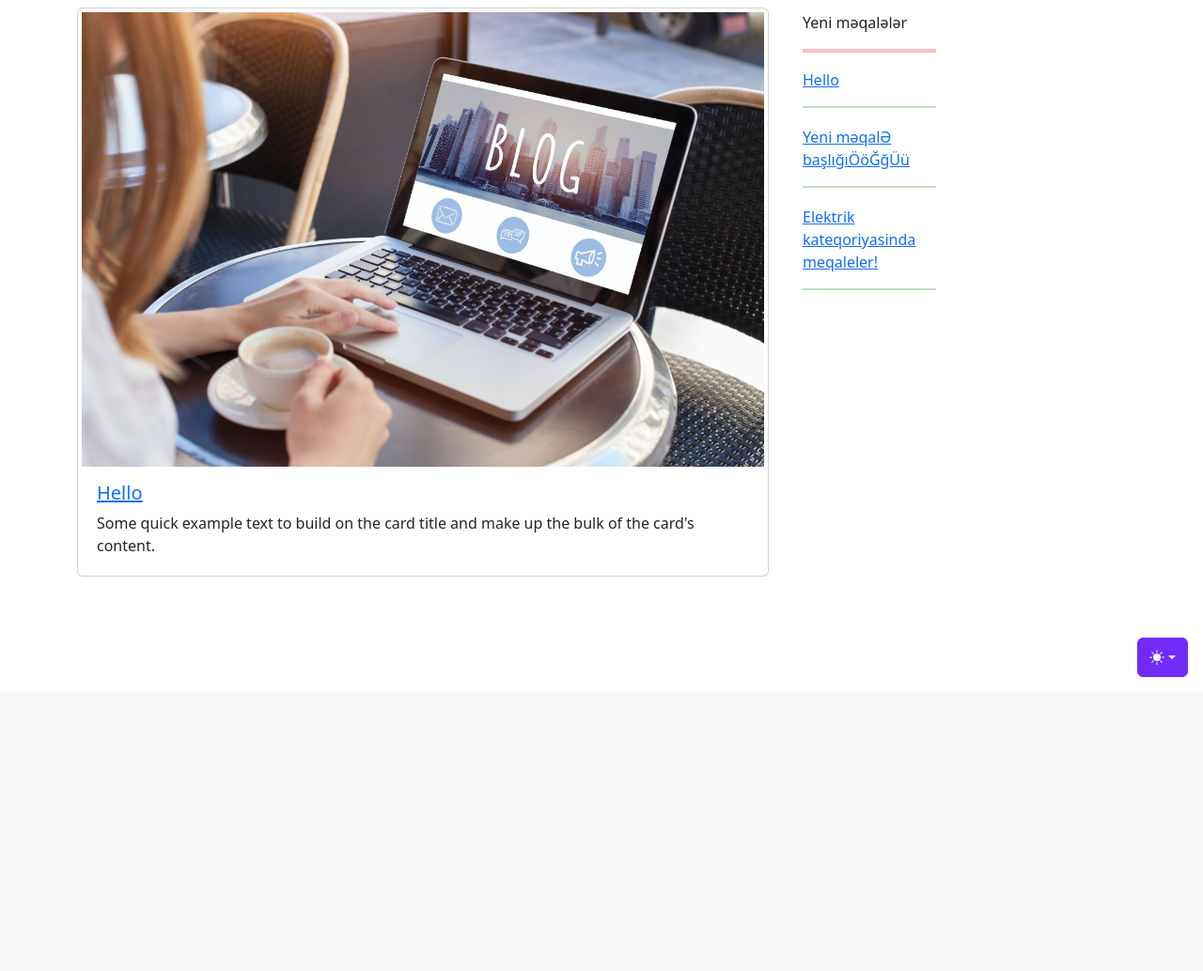
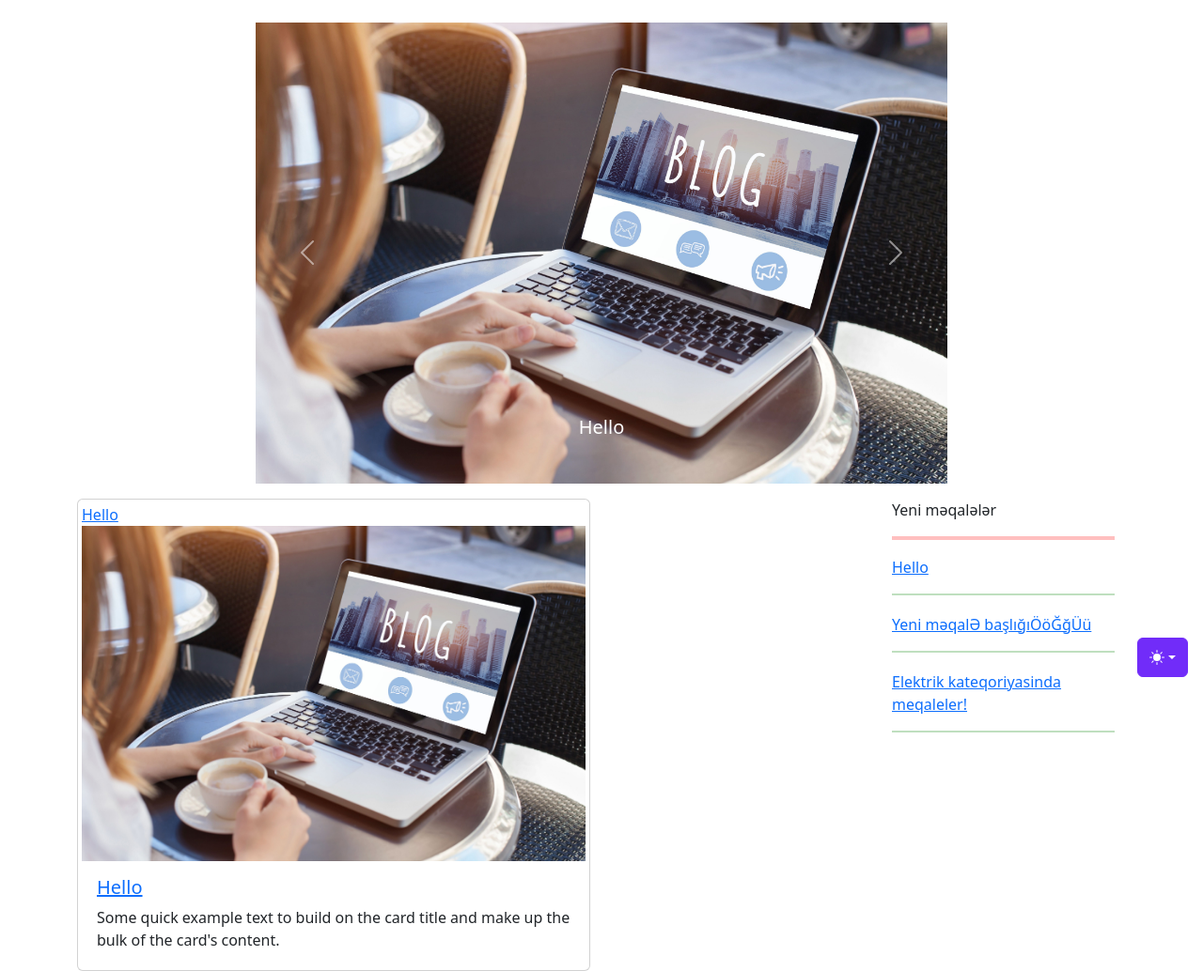
Before and after one commit to SahibFarhadov/x-lab, a Django app: page / in a window 1280 px wide. Shown: the part 63-1097 px from the top of the page at 94% size. Before the commit the page ends 784 px from the top, so only its background shows below. Run offline with Django 4.2, Linux system fonts and the light colour scheme; data comes from the database, SQL or seed files in the repository; both versions use the stored data as it was after the commit; some libraries are stand-ins or nearby versions.

Commit message:
index sehifesinde dizayn isleri goruldu. Karusel elave edildi. Cox oxunulan meqale ucun ve yeni meqaleler ucun hisse yaradildi.

```diff
--- /dev/null
+++ b/xlab_container/blog/static/blog/js/blog_index.js
@@ -0,0 +1,2 @@
+let carousel_elements = document.querySelector("div.carousel-item")
+carousel_elements.classList.add("active")
--- a/xlab_container/blog/templates/blog/index.html
+++ b/xlab_container/blog/templates/blog/index.html
@@ -1,14 +1,52 @@
 {%extends 'base.html'%}
+{% load static %}
 {% block title %}
     Əsas səhifə
 {% endblock %}
+{% block some_scripts %}
+<script src="{%static 'blog/js/blog_index.js'%}"></script>
+{% endblock  %}
 {% block content %}
-    <div class="container-fluid mt-2">
-        <div class="container-lg">
+    <div class="container-fluid mt-4">
+        <div class="container">
             <div class="row">
+                <div class="col-lg-2"></div>
                 <div class="col-lg-8">
+                    <div id="carouselExample" class="carousel slide" data-bs-ride="carousel">
+                        <div class="carousel-inner">
+                          {%for yazi in yazilar%}
+                            {%if yazi.karuselde%}
+                                <div class="carousel-item">
+                                    <a href="{%url 'yazini_tap' yazi.blog_slug%}" target="_blank" rel="noopener noreferrer">
+                                        <img src="{{yazi.basliq_sekli.url}}" class="d-block w-100" alt="...">
+                                    </a>
+                                    <div class="carousel-caption d-none d-md-block d-sm-block d-xs-block">
+                                        <h5 class="">{{yazi.basliq}}</h5>
+                                    </div>
+                                </div>
+                            {%endif%}
+                          {%endfor%}
+                        </div>
+                        <button class="carousel-control-prev" type="button" data-bs-target="#carouselExample" data-bs-slide="prev">
+                          <span class="carousel-control-prev-icon" aria-hidden="true"></span>
+                          <span class="visually-hidden">Previous</span>
+                        </button>
+                        <button class="carousel-control-next" type="button" data-bs-target="#carouselExample" data-bs-slide="next">
+                          <span class="carousel-control-next-icon" aria-hidden="true"></span>
+                          <span class="visually-hidden">Next</span>
+                        </button>
+                      </div>
+                </div>
+                <div class="col-lg-2"></div>
+            </div>
+        </div>
+        <div class="container-lg mt-3">
+            <div class="row">
+                <div class="col-lg-6">
                     <div class="card p-1">
-                        <img src="{{cox_oxunulan.basliq_sekli.url}}" class="" style="width:100%;height:100%;">
+                        <a href="{%url 'yazini_tap' cox_oxunulan.blog_slug%}" target="_blank" title="{{cox_oxunulan.basliq}}">{{cox_oxunulan.basliq}}
+                            <img src="{{cox_oxunulan.basliq_sekli.url}}" class="" style="width:100%;height:100%;">
+                        </a>
                         <div class="card-body">
                           <h5 class="card-title">
                             <a href="{%url 'yazini_tap' cox_oxunulan.blog_slug%}" target="_blank" title="{{cox_oxunulan.basliq}}">{{cox_oxunulan.basliq}}</a>
@@ -17,10 +55,11 @@
                         </div>
                       </div>
                 </div>
-                <div class="col-lg-2">
+                <div class="col-lg-3">&nbsp;</div>
+                <div class="col-lg-3">
                     <div class="container-fluid">
                         <div class="row">
-                            <div class="col mt-1">Yeni məqalələr <hr style="border:none;border-top: 4px solid red;overflow: visible; height:5px;" /></div>
+                            <div class="col">Yeni məqalələr <hr style="border:none;border-top: 4px solid red;overflow: visible; height:5px;" /></div>
                         </div>
                         {% for yazi in yeni_yazilar %}
                         <div class="row">
@@ -34,5 +73,6 @@
                 </div>
             </div>
         </div>
+
     </div>
 {% endblock %}
--- a/xlab_container/templates/base.html
+++ b/xlab_container/templates/base.html
@@ -98,5 +98,6 @@
     </div>
     <script src="https://cdn.jsdelivr.net/npm/bootstrap@5.3.2/dist/js/bootstrap.bundle.min.js" integrity="sha384-C6RzsynM9kWDrMNeT87bh95OGNyZPhcTNXj1NW7RuBCsyN/o0jlpcV8Qyq46cDfL" crossorigin="anonymous"></script>
     <script src="{%static '/js/color-modes.js'%}"></script>
+    {% block some_scripts %}{% endblock  %}
 </body>
 </html>
```
Also changed, not shown: xlab_container/db.sqlite3, xlab_container/media/uploads/20.01.2024/img20.jpg (added), xlab_container/media/uploads/20.01.2024/starex_chin_qiymetler.JPG (added), xlab_container/media/uploads/20.01.2024/starex_chin_qiymetler_Ejk5TwZ.JPG (added).
